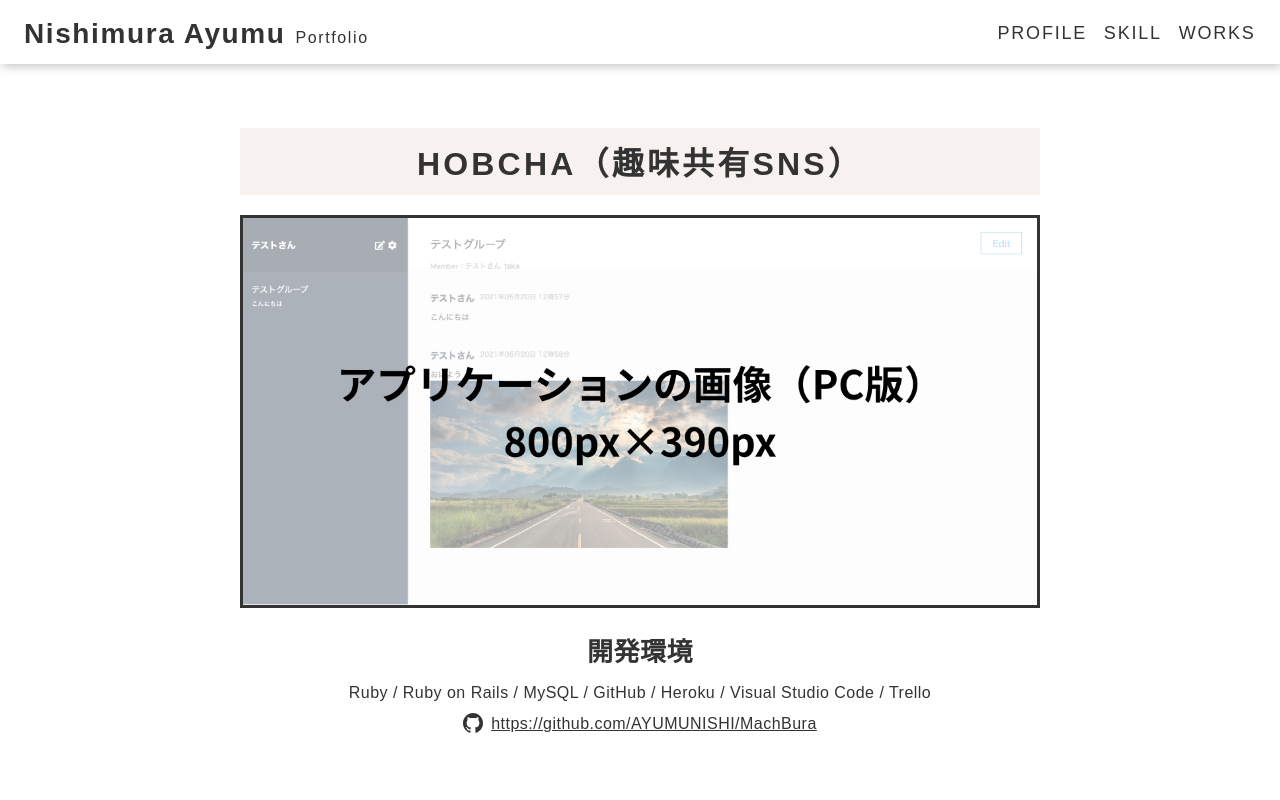
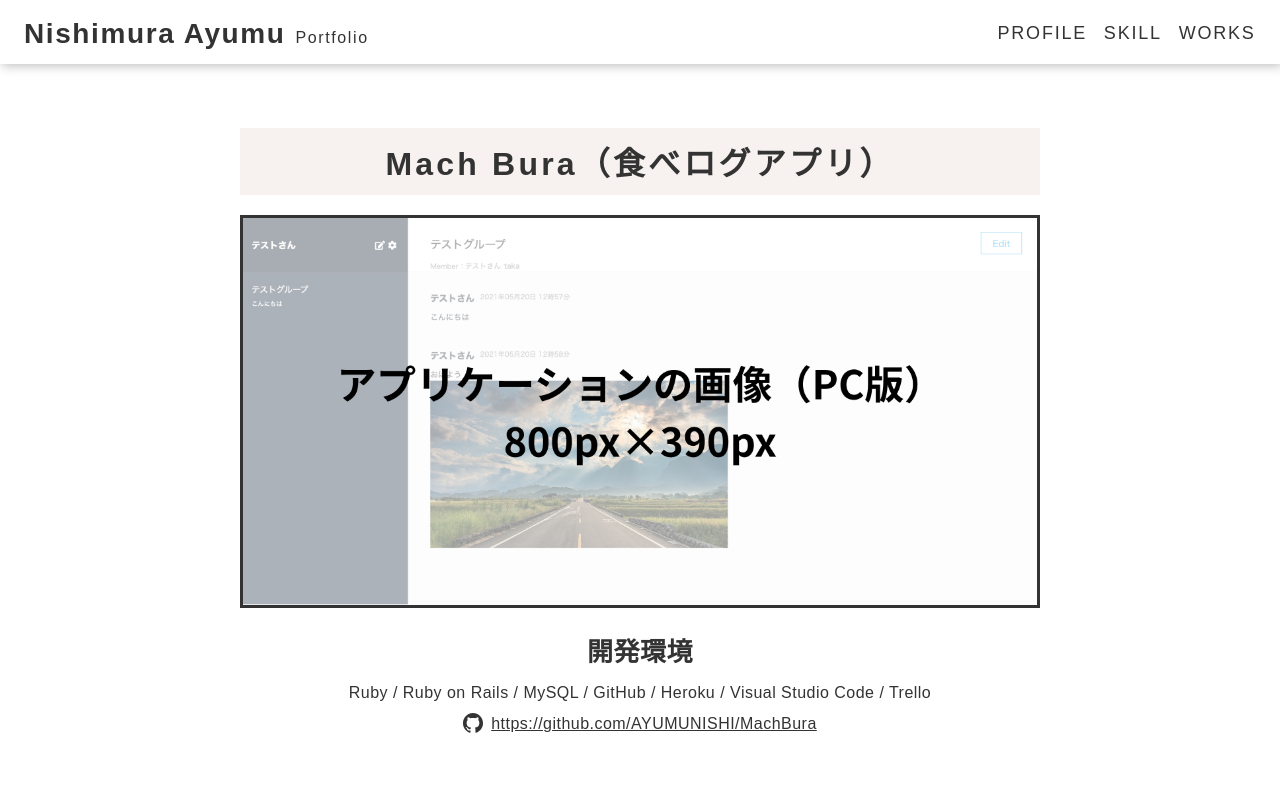
Before and after one commit to AYUMUNISHI/portfolio-site, a plain HTML site: page works/02.html in a window 1280 px wide. Shown: the top 800 px of the page. Drawn offline with nearby package versions, Linux system fonts and the light colour scheme.

Commit message:
オリジナルアプリ題名編集

```diff
--- a/works/02.html
+++ b/works/02.html
@@ -33,7 +33,7 @@
       <section class="p-work-firstview">
         <div class="section-inner">
           <!-- 記載番号：2（記載番号2は5行目にもあるので気をつけてください） -->
-          <h2>HOBCHA（趣味共有SNS）</h2>
+          <h2>Mach Bura（食べログアプリ）</h2>
           <div class="p-work-firstview__pict obj-fit-img">
             <!-- images/02に配置した、オリジナルアプリの画像（PC版）のパスを記載する -->
             <img src="../images/work/02/pict-work02-firstview_pc.jpg" class="show-pc">
```
